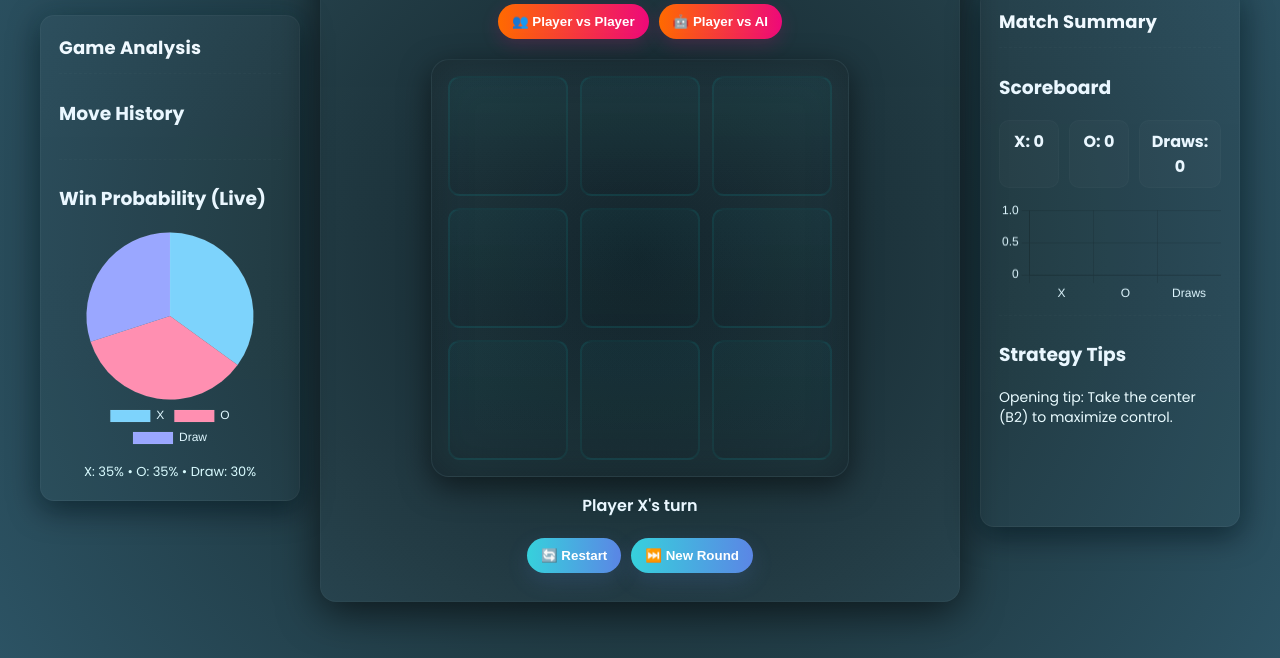
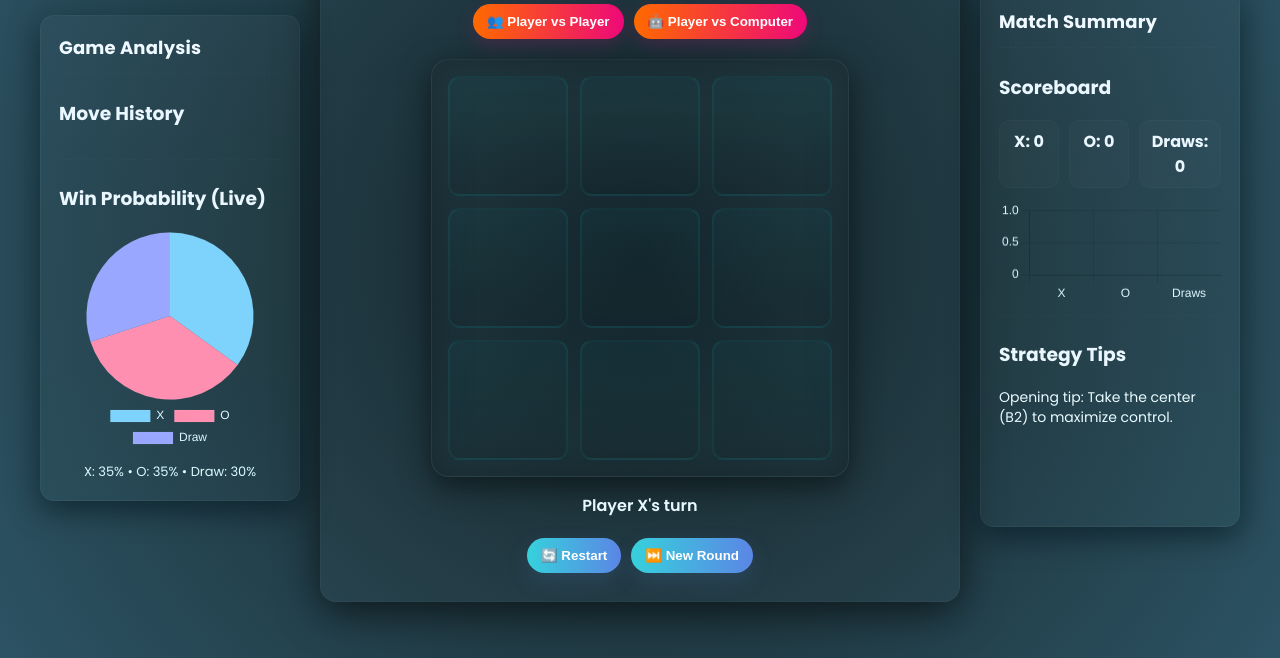
Before and after one commit to gauravbatham-tech/PRODIGY_WD_03, a plain HTML site: page index.html in a window 1280 px wide. Shown: the part 142-800 px from the top of the page. Drawn offline with nearby package versions, Linux system fonts and the light colour scheme.

Commit message:
small change in html file

```diff
--- a/index.html
+++ b/index.html
@@ -34,7 +34,7 @@
 
       <div class="mode-select">
         <button id="pvp" class="mode-btn">👥 Player vs Player</button>
-        <button id="ai" class="mode-btn">🤖 Player vs AI</button>
+        <button id="ai" class="mode-btn">🤖 Player vs Computer</button>
       </div>
 
       <div id="game" class="board">
```
